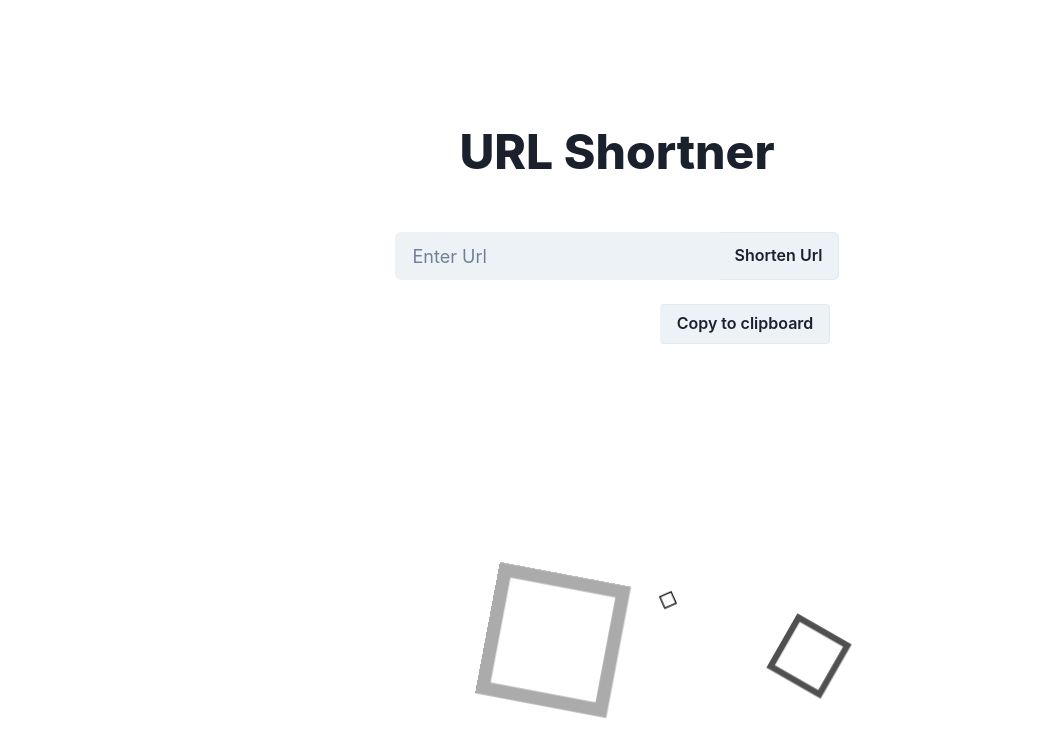
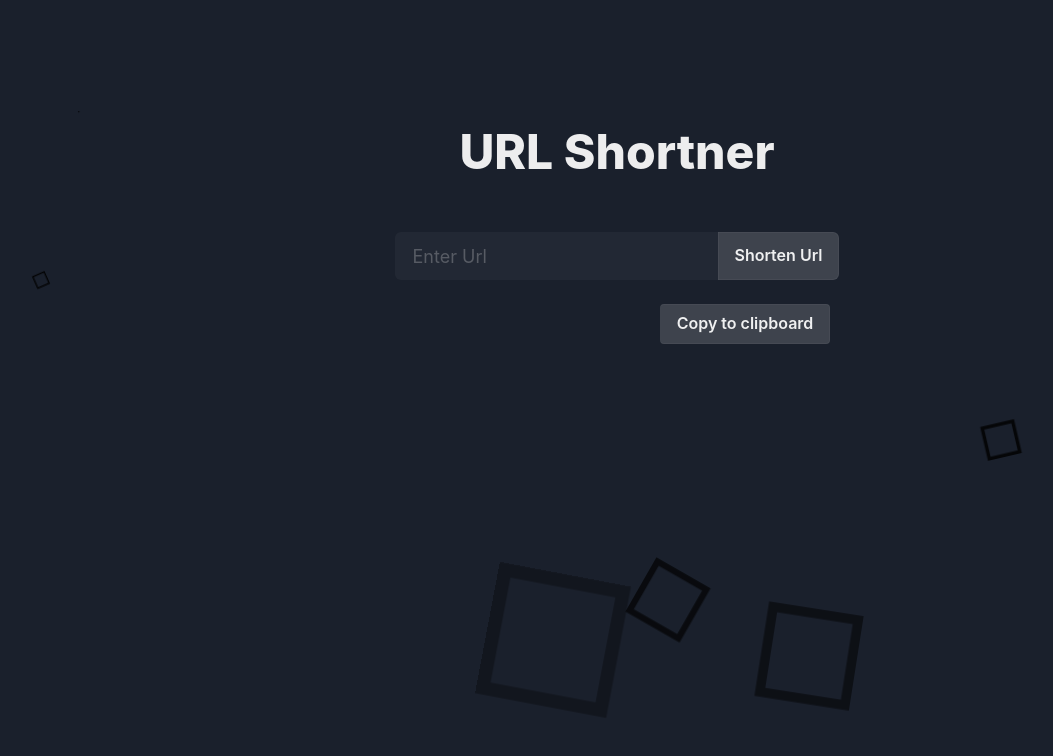
Before and after one commit to ParthGupta-28/url-shortner, a React (Create React App) app: page / in a window 1280 px wide. Shown: the top 756 px of the page, without its empty margins (23-1076 px from the left). Built offline with nearby package versions, Linux system fonts and the light colour scheme.

Commit message:
colour mode try

```diff
--- a/src/App.css
+++ b/src/App.css
@@ -50,99 +50,99 @@ undefined .background li:nth-child(0) {
 }
 
 .background li:nth-child(1) {
-  animation-delay: 2s;
+  animation-delay: 1s;
   left: 65vw;
   top: 82vh;
 }
 
 .background li:nth-child(2) {
-  animation-delay: 4s;
+  animation-delay: 2s;
   left: 54vw;
   top: 75vh;
 }
 
 .background li:nth-child(3) {
-  animation-delay: 6s;
+  animation-delay: 3s;
   left: 80vw;
   top: 55vh;
   border-color: #000000;
 }
 
 .background li:nth-child(4) {
-  animation-delay: 8s;
+  animation-delay: 4s;
   left: 5vw;
   top: 35vh;
   border-color: #000000;
 }
 
 .background li:nth-child(5) {
-  animation-delay: 10s;
+  animation-delay: 5s;
   left: 8vw;
   top: 14vh;
 }
 
 .background li:nth-child(6) {
-  animation-delay: 12s;
+  animation-delay: 6s;
   left: 15vw;
   top: 6vh;
   border-color: #000000;
 }
 
 .background li:nth-child(7) {
-  animation-delay: 14s;
+  animation-delay: 7s;
   left: 43vw;
   top: 61vh;
 }
 
 .background li:nth-child(8) {
-  animation-delay: 16s;
+  animation-delay: 8s;
   left: 58vw;
   top: 97vh;
   border-color: #000000;
 }
 
 .background li:nth-child(9) {
-  animation-delay: 18s;
+  animation-delay: 9s;
   left: 21vw;
   top: 66vh;
   border-color: #000000;
 }
 
 .background li:nth-child(10) {
-  animation-delay: 20s;
+  animation-delay: 10s;
   left: 33vw;
   top: 0vh;
 }
 
 .background li:nth-child(11) {
-  animation-delay: 22s;
+  animation-delay: 11s;
   left: 46vw;
   top: 48vh;
   border-color: #000000;
 }
 
 .background li:nth-child(12) {
-  animation-delay: 24s;
+  animation-delay: 12s;
   left: 93vw;
   top: 25vh;
   border-color: #000000;
 }
 
 .background li:nth-child(13) {
-  animation-delay: 26s;
+  animation-delay: 13s;
   left: 83vw;
   top: 24vh;
 }
 
 .background li:nth-child(14) {
-  animation-delay: 28s;
+  animation-delay: 14s;
   left: 98vw;
   top: 88vh;
   border-color: #000000;
 }
 
 .background li:nth-child(15) {
-  animation-delay: 30s;
+  animation-delay: 15s;
   left: 26vw;
   top: 74vh;
   border-color: #000000;
--- a/src/App.js
+++ b/src/App.js
@@ -1,5 +1,5 @@
-import { Heading, VStack } from "@chakra-ui/react";
-import { useState } from "react";
+import { Heading, useColorMode, VStack } from "@chakra-ui/react";
+import { useEffect, useState } from "react";
 import "./App.css";
 import BackGround from "./BackGround";
 import InputShortner from "./InputShortner";
@@ -7,6 +7,9 @@ import Result from "./Result";
 
 function App() {
   const [shortUrl, setShortUrl] = useState("");
+  const { colorMode, toggleColorMode } = useColorMode("dark");
+
+  useEffect(() => toggleColorMode, []);
 
   return (
     <VStack p="10%">
--- a/src/BackGround.js
+++ b/src/BackGround.js
@@ -1,6 +1,6 @@
 export default function BackGround() {
   return (
-    <ul class="background">
+    <ul className="background">
       <li></li>
       <li></li>
       <li></li>
--- a/src/index.js
+++ b/src/index.js
@@ -3,20 +3,13 @@ import ReactDOM from "react-dom/client";
 import "./index.css";
 import App from "./App";
 import reportWebVitals from "./reportWebVitals";
-import { ChakraProvider, ColorModeScript, extendTheme } from "@chakra-ui/react";
-
-const config = {
-  initialColorMode: "dark",
-  useSystemColorMode: false,
-};
-
-const theme = extendTheme({ config });
+import { ChakraProvider, ColorModeScript } from "@chakra-ui/react";
 
 const root = ReactDOM.createRoot(document.getElementById("root"));
 root.render(
   <React.StrictMode>
     <ChakraProvider>
-      <ColorModeScript initialColorMode={theme.config.initialColorMode} />
+      <ColorModeScript initialColorMode="loght" />
       <App />
     </ChakraProvider>
   </React.StrictMode>
```
